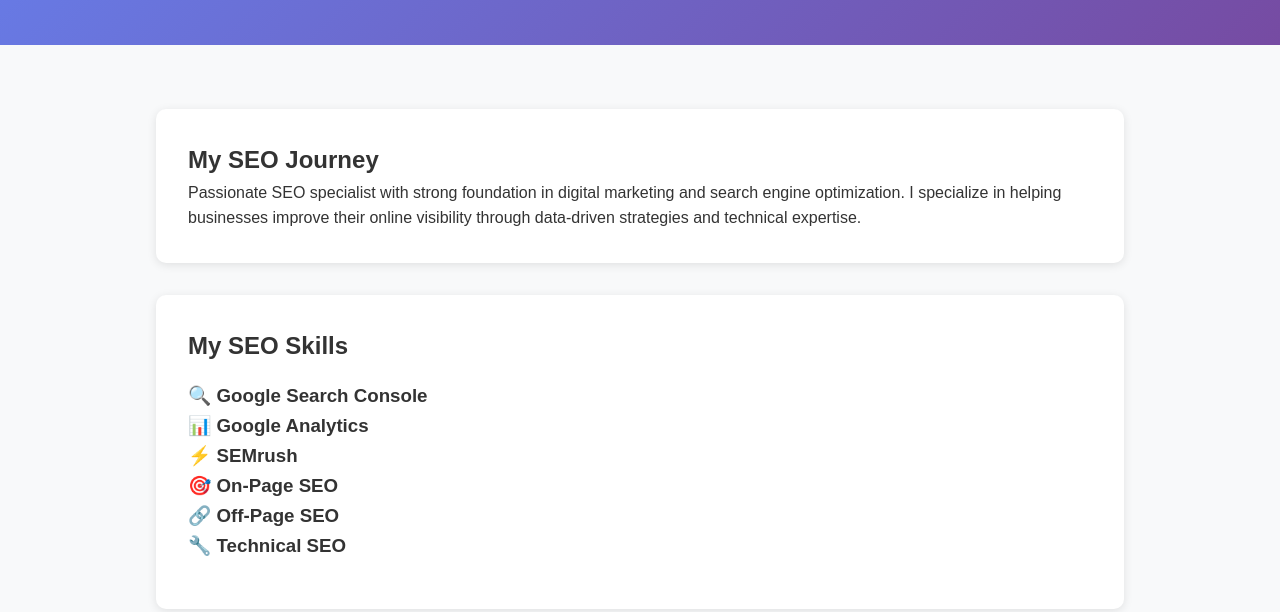
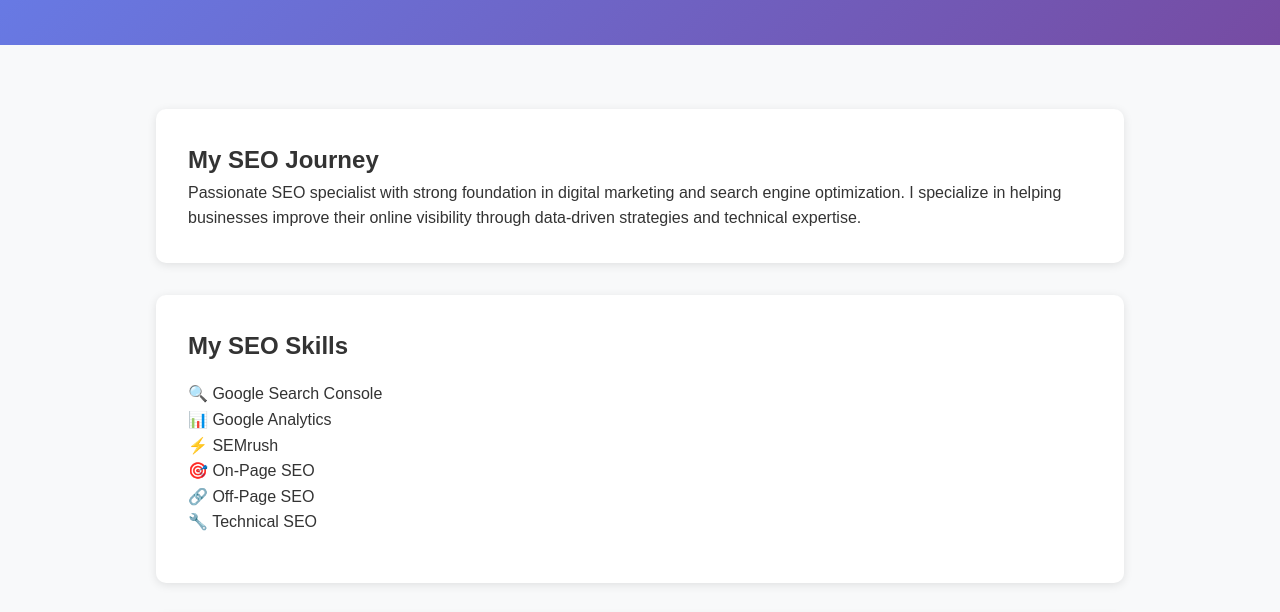
Before and after one commit to vininjtm2000-cyber/seo-portfolio, a plain HTML site: page about.html in a window 1280 px wide. Shown: the part 185-797 px from the top of the page. Drawn offline with Linux system fonts and the light colour scheme.

Commit message:
about.html

```diff
--- a/about.html
+++ b/about.html
@@ -110,27 +110,27 @@
                 </div> -->
                 <div class="skills">
     <div class="skill-item">
-        <h3>🔍 Google Search Console</h3>
+        <p>🔍 Google Search Console</p>
      <!--   <p>Performance tracking • Index coverage • URL inspection • Core Web Vitals • Mobile usability</p> -->
     </div>
     <div class="skill-item">
-        <h3>📊 Google Analytics</h3>
+        <p>📊 Google Analytics</p>
      <!--   <p>Traffic analysis • User behavior • Conversion tracking • Audience insights • Goal setup</p> -->
     </div>
     <div class="skill-item">
-        <h3>⚡ SEMrush</h3>
+        <p>⚡ SEMrush</p>
      <!--   <p>Site audit • Keyword research • Competitor analysis • Backlink tracking • Position monitoring</p>-->
     </div>
     <div class="skill-item">
-        <h3>🎯 On-Page SEO</h3>
+        <p>🎯 On-Page SEO</p>
     <!--    <p>Content optimization • Meta tags • Header structure • Internal linking • Schema markup</p> -->
     </div>
     <div class="skill-item">
-        <h3>🔗 Off-Page SEO</h3>
+        <p>🔗 Off-Page SEO</p>
      <!--   <p>Link building • Local citations • Social signals • Brand mentions • Directory submissions</p>-->
     </div>
     <div class="skill-item">
-        <h3>🔧 Technical SEO</h3>
+        <p>🔧 Technical SEO</p>
 <!--        <p>Site speed • Mobile optimization • XML sitemaps • Robots.txt • Structured data</p> -->
     </div>
 </div>
```
